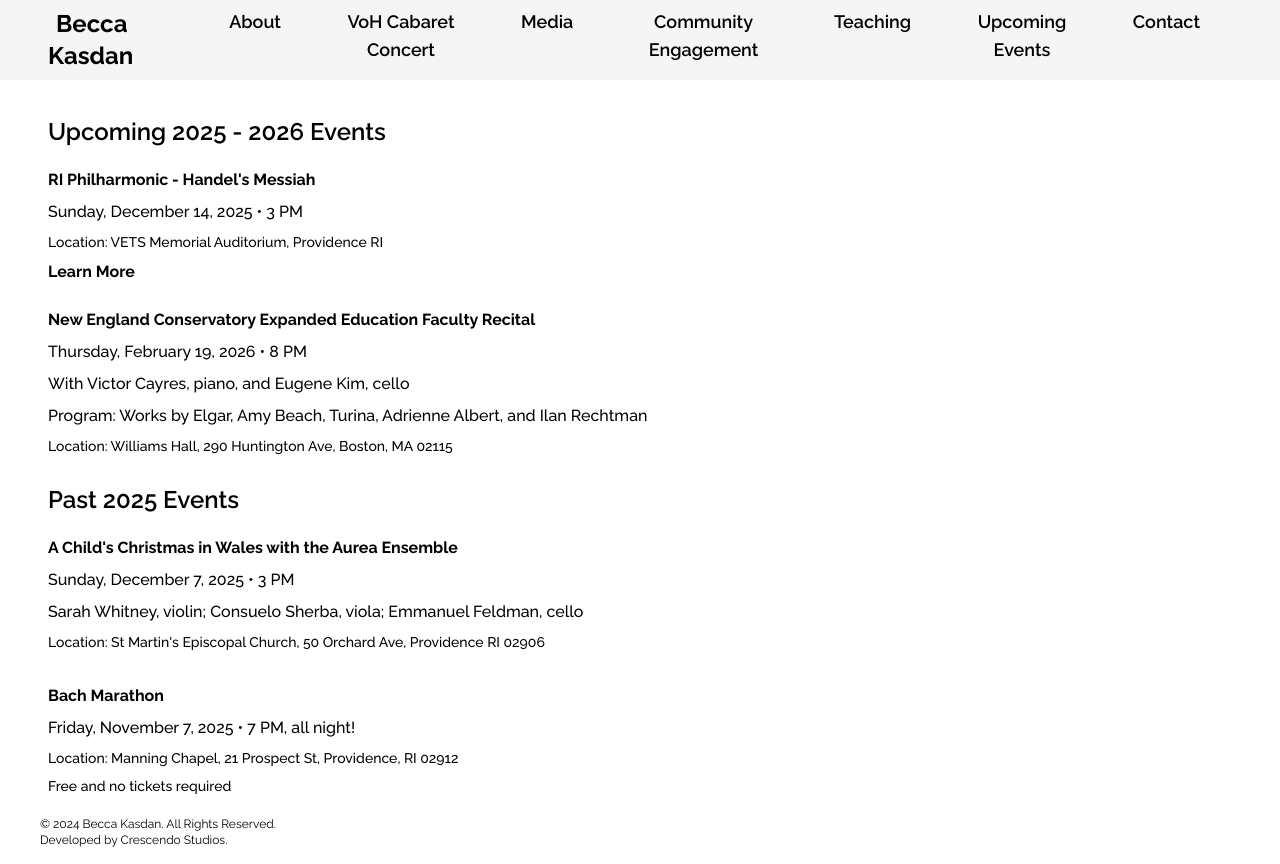
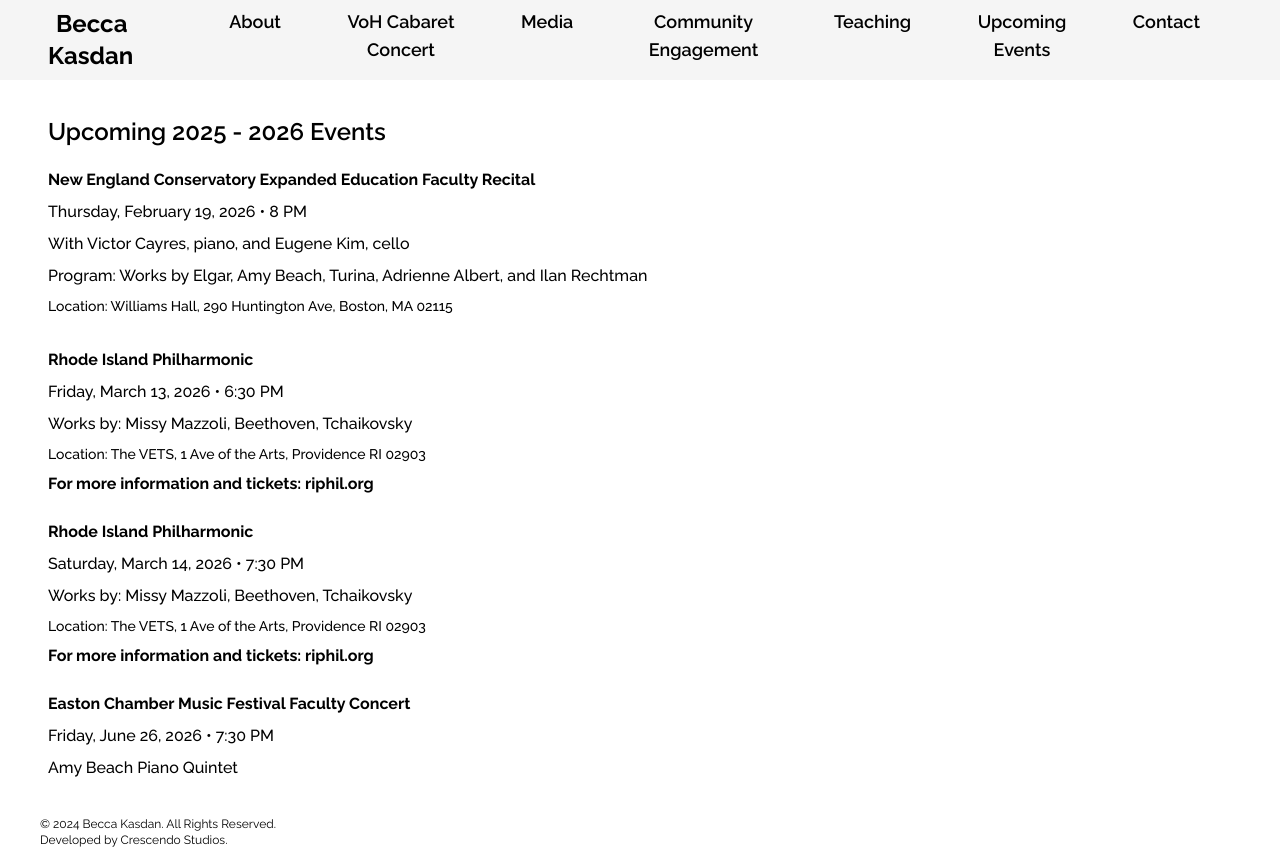
Before and after one commit to DanieleZils/next-trial, a Next.js app: page /upcoming-events in a window 1280 px wide. Built offline with nearby package versions, Linux system fonts and the light colour scheme.

Commit message:
new events

```diff
--- a/app/upcoming-events/page.jsx
+++ b/app/upcoming-events/page.jsx
@@ -36,21 +36,46 @@ export default function UpcomingEvents() {
                 <h2 className=" py-5 text-2xl font-semibold text-black md:text-black md:py-5 text-center md:text-left">Upcoming 2025 - 2026 Events</h2>
                 <div className='md:text-black md:text-left space-y-6'>
                     <div className="bg-black bg-opacity-30 md:text-black text-white md:bg-transparent rounded-lg shadow-xl md:shadow-none p-6 md:p-0">
-                        <h3 className="font-bold pb-2">RI Philharmonic - Handel's Messiah</h3>
-                        <p className='font-medium text-base pb-2'>Sunday, December 14, 2025 • 3 PM</p>
-                        <p className='font-medium text-sm pb-2'>Location: VETS Memorial Auditorium, Providence RI</p>
-                        <a href="https://www.thevetsri.com/events/detail/handels-messiah-25" className='font-bold hover:text-maroon'>Learn More</a>
-                    </div>
-                    <div className="bg-black bg-opacity-30 md:text-black text-white md:bg-transparent rounded-lg shadow-xl md:shadow-none p-6 md:p-0">
                         <h3 className="font-bold pb-2">New England Conservatory Expanded Education Faculty Recital</h3>
                         <p className='font-medium text-base pb-2'>Thursday, February 19, 2026 • 8 PM</p>
                         <p className='font-medium text-base pb-2'>With Victor Cayres, piano, and Eugene Kim, cello</p>
                         <p className='font-medium text-base pb-2'>Program: Works by Elgar, Amy Beach, Turina, Adrienne Albert, and Ilan Rechtman</p>
                         <p className='font-medium text-sm pb-2'>Location: Williams Hall, 290 Huntington Ave, Boston, MA 02115</p>
                     </div>
+                    <div className="bg-black bg-opacity-30 md:text-black text-white md:bg-transparent rounded-lg shadow-xl md:shadow-none p-6 md:p-0">
+                        <h3 className="font-bold pb-2">Rhode Island Philharmonic</h3>
+                        <p className='font-medium text-base pb-2'>Friday, March 13, 2026 • 6:30 PM</p>
+                        <p className='font-medium text-base pb-2'>Works by: Missy Mazzoli, Beethoven, Tchaikovsky</p>
+                        <p className='font-medium text-sm pb-2'>Location: The VETS, 1 Ave of the Arts, Providence RI 02903</p>
+                        <a href="https://riphil.org" className='font-bold hover:text-maroon'>For more information and tickets: riphil.org</a>
+                    </div>
+                    <div className="bg-black bg-opacity-30 md:text-black text-white md:bg-transparent rounded-lg shadow-xl md:shadow-none p-6 md:p-0">
+                        <h3 className="font-bold pb-2">Rhode Island Philharmonic</h3>
+                        <p className='font-medium text-base pb-2'>Saturday, March 14, 2026 • 7:30 PM</p>
+                        <p className='font-medium text-base pb-2'>Works by: Missy Mazzoli, Beethoven, Tchaikovsky</p>
+                        <p className='font-medium text-sm pb-2'>Location: The VETS, 1 Ave of the Arts, Providence RI 02903</p>
+                        <a href="https://riphil.org" className='font-bold hover:text-maroon'>For more information and tickets: riphil.org</a>
+                    </div>
+                    <div className="bg-black bg-opacity-30 md:text-black text-white md:bg-transparent rounded-lg shadow-xl md:shadow-none p-6 md:p-0">
+                        <h3 className="font-bold pb-2">Easton Chamber Music Festival Faculty Concert</h3>
+                        <p className='font-medium text-base pb-2'>Friday, June 26, 2026 • 7:30 PM</p>
+                        <p className='font-medium text-base pb-2'>Amy Beach Piano Quintet</p>
+                    </div>
+                    <div className="bg-black bg-opacity-30 md:text-black text-white md:bg-transparent rounded-lg shadow-xl md:shadow-none p-6 md:p-0">
+                        <h3 className="font-bold pb-2">Easton Chamber Music Festival Faculty Concert</h3>
+                        <p className='font-medium text-base pb-2'>Saturday, June 27, 2026 • 7:30 PM</p>
+                        <p className='font-medium text-base pb-2'>Samuel Barber, Dover Beach, Op.3 for voice and string quartet</p>
+                        <p className='font-medium text-base pb-2'>Paul Juon, Piano sextet, Op.22</p>
+                    </div>
                 </div>
                 <h2 className=" py-5 text-2xl font-semibold text-black md:text-black md:py-5 text-center md:text-left">Past 2025 Events</h2>
                 <div className='md:text-black md:text-left space-y-6'>
+                    <div className="bg-black bg-opacity-30 md:text-black text-white md:bg-transparent rounded-lg shadow-xl md:shadow-none p-6 md:p-0">
+                        <h3 className="font-bold pb-2">RI Philharmonic - Handel's Messiah</h3>
+                        <p className='font-medium text-base pb-2'>Sunday, December 14, 2025 • 3 PM</p>
+                        <p className='font-medium text-sm pb-2'>Location: VETS Memorial Auditorium, Providence RI</p>
+                        <a href="https://www.thevetsri.com/events/detail/handels-messiah-25" className='font-bold hover:text-maroon'>Learn More</a>
+                    </div>
                     <div className="bg-black bg-opacity-30 md:text-black text-white md:bg-transparent rounded-lg shadow-xl md:shadow-none p-6 md:p-0">
                         <h3 className="font-bold pb-2">A Child's Christmas in Wales with the Aurea Ensemble</h3>
                         <p className='font-medium text-base pb-2'>Sunday, December 7, 2025 • 3 PM</p>
```
